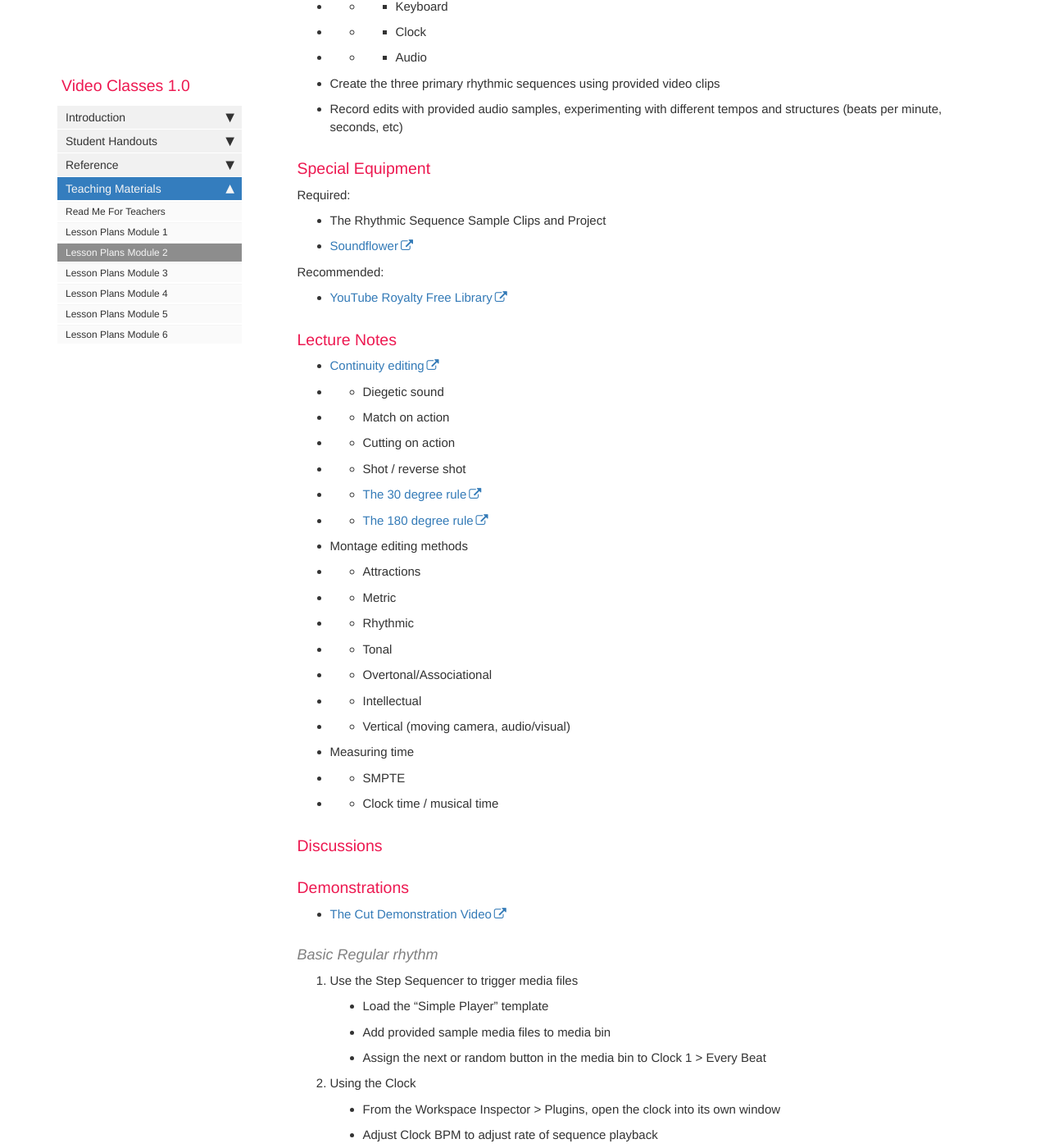
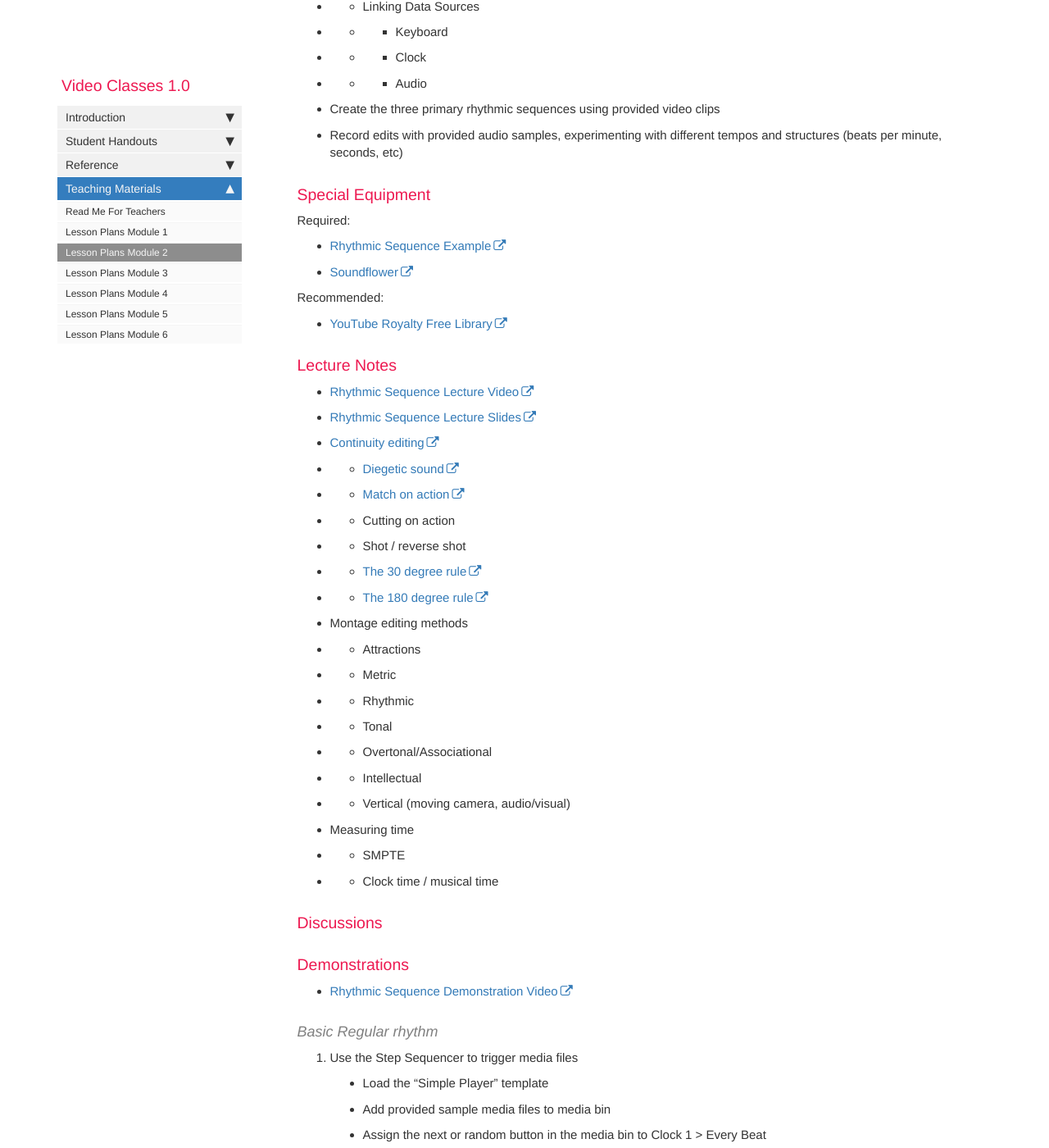
Before and after one commit to Vidvox/vvedu, a Jekyll site: the page built from pages/teaching/teaching_module_2.md, in a window 1280 px wide and 1400 px high, scrolled down 4983 px. Shown: the whole window at 82% size. Built offline with Jekyll 4.4.1, drawn with Linux system fonts in a browser that asks for light colours; nearby versions of some CDN libraries; comment, search, counter and statistics services are not loaded; some of the changed text lies outside the part shown.

Commit message:
Added videos / slides

```diff
--- a/pages/teaching/teaching_module_2.md
+++ b/pages/teaching/teaching_module_2.md
@@ -73,6 +73,8 @@ Recommended:
 * Silence vs Music
 
 ### Demonstrations
+
+- [The Cut Demonstration Video](https://vimeo.com/291746109)
 
 #### Using the Kuleshov example project
 1. Open the Kuleshov example project
@@ -151,7 +153,7 @@ You’re creating rhythm almost immediately after you begin performing -- it’s
 ### Special Equipment
 
 Required:
-- The Rhythmic Sequence Sample Clips and Project
+- [Rhythmic Sequence Example](https://s3.amazonaws.com/vidvox/vvedu/M2-L2.zip)
 - [Soundflower](https://github.com/mattingalls/Soundflower/releases)
 
 Recommended:
@@ -159,9 +161,12 @@ Recommended:
 
 ### Lecture Notes
 
+- [Rhythmic Sequence Lecture Video](https://vimeo.com/292973511)
+- [Rhythmic Sequence Lecture Slides](https://docs.google.com/presentation/d/1aHhi-ZmS8uyZP6Q-Jfn0WfHPjHoJOnXZ3EED9ueLoDQ/edit?usp=sharing)
+
 - [Continuity editing](https://en.wikipedia.org/wiki/Continuity_editing)
-- - Diegetic sound
-- - Match on action
+- - [Diegetic sound](http://www.filmsound.org/terminology/diegetic.htm)
+- - [Match on action](https://www.youtube.com/results?search_query=Match+on+action)
 - - Cutting on action
 - - Shot / reverse shot
 - - [The 30 degree rule](https://en.wikipedia.org/wiki/30-degree_rule)
@@ -182,7 +187,7 @@ Recommended:
 
 ### Demonstrations
 
-- [The Cut Demonstration Video](https://vimeo.com/291746109)
+- [Rhythmic Sequence Demonstration Video](https://vimeo.com/293019326)
 
 #### Basic Regular rhythm
 
```
Also changed, not shown: pages/handouts/handout_module_2.md (+7 -1 lines), pages/reference/ref_downloads.md (+3 -0 lines).
